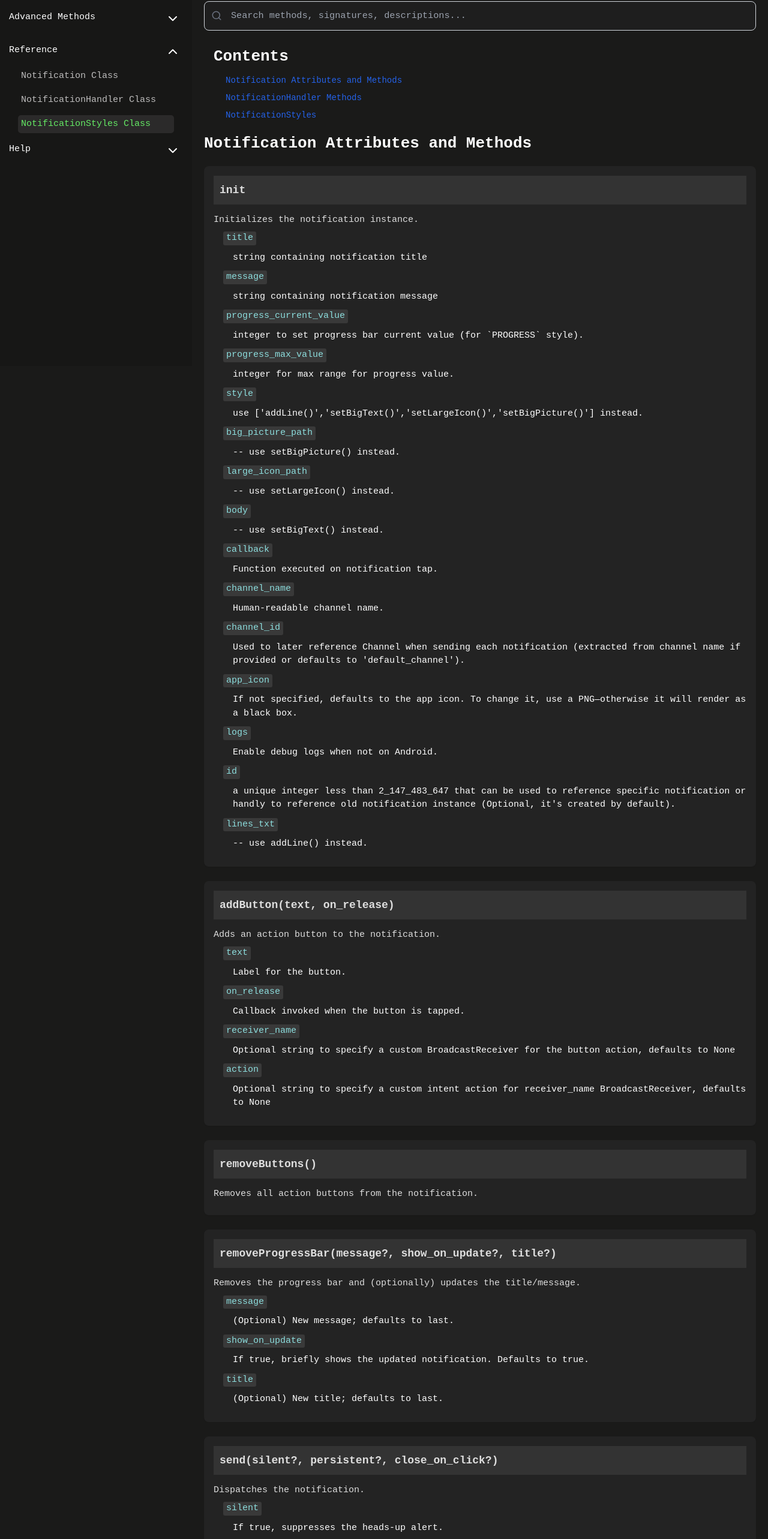
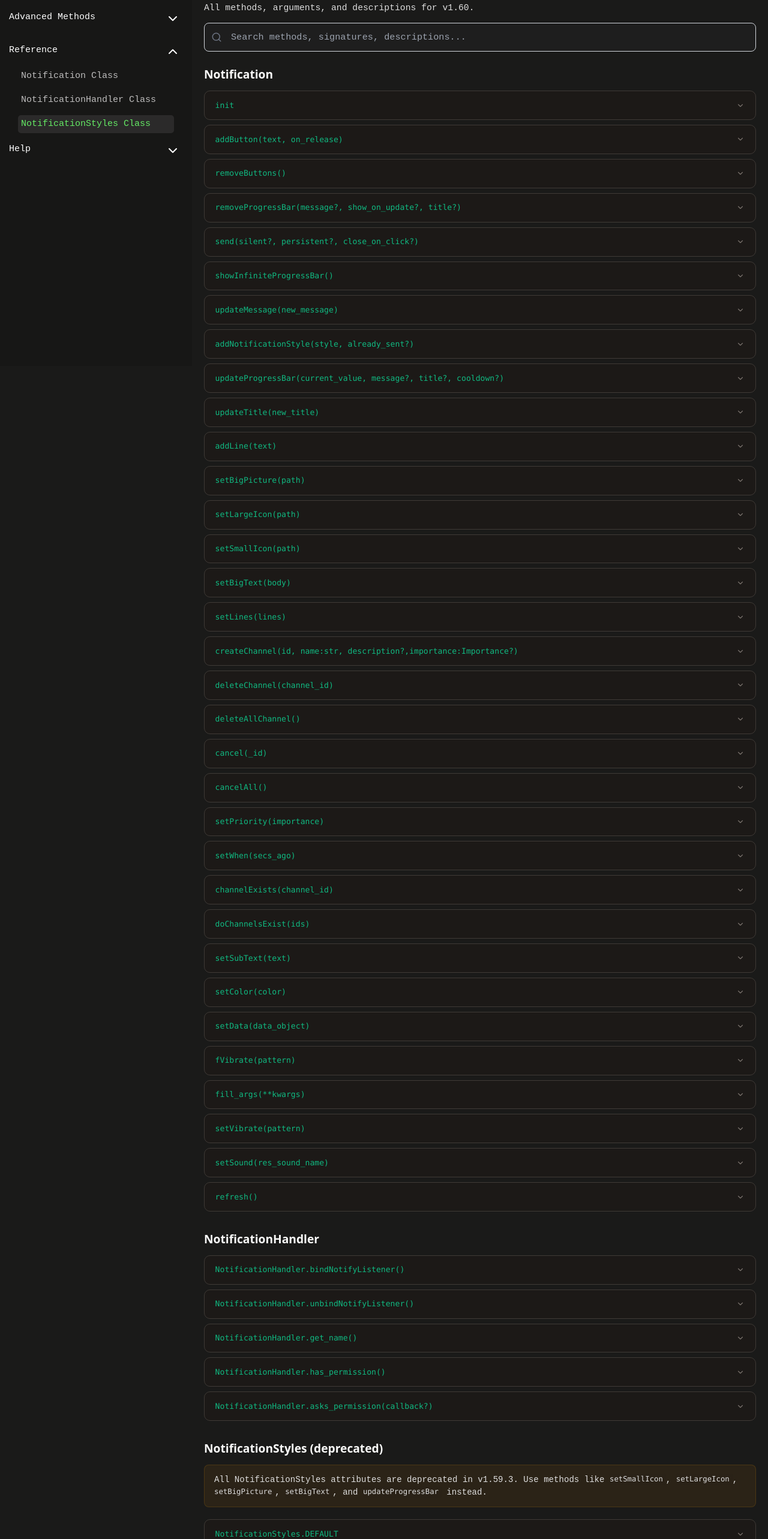
Before and after one commit to Fector101/android-notify-docs, a React (Vite) app: page /reference#notificationstyles-class in a window 1280 px wide. Shown: the part 188-2754 px from the top of the page at 60% size. Built offline with nearby package versions, Linux system fonts and the light colour scheme.

Commit message:
Update installation section layout and enhance styling for better visibility

```diff
--- a/src/assets/css/referencepage.css
+++ b/src/assets/css/referencepage.css
@@ -286,4 +286,157 @@ dd {
     }
 }
 
-/* .reference-page  */
+/* ═══ API Reference Accordion ═══ */
+.ref-section {
+    margin-bottom: 2rem;
+    outline: none;
+}
+
+.ref-section-title {
+    font-family: 'Space Grotesk', system-ui, sans-serif;
+    font-size: 1.2rem;
+    font-weight: 600;
+    color: #fafaf9;
+    margin-bottom: 0.75rem;
+}
+
+.api-grid {
+    display: flex;
+    flex-direction: column;
+    gap: 0.5rem;
+}
+
+.api-card {
+    background: #1c1917;
+    border: 1px solid #3f3a36;
+    border-radius: 10px;
+    overflow: hidden;
+    transition: border-color 0.2s;
+}
+
+.api-card:hover {
+    border-color: #78716c;
+}
+
+.api-head {
+    display: flex;
+    align-items: center;
+    gap: 0.75rem;
+    padding: 0.85rem 1.1rem;
+    cursor: pointer;
+    user-select: none;
+}
+
+.api-head:hover {
+    background: rgba(255,255,255,0.02);
+}
+
+.api-sig {
+    font-family: 'Fira Code', Consolas, monospace;
+    font-size: 0.82rem;
+    font-weight: 500;
+    color: #10b981;
+}
+
+.api-chevron {
+    margin-left: auto;
+    color: #78716c;
+    transition: transform 0.2s;
+    flex-shrink: 0;
+}
+
+.api-card.open .api-chevron {
+    transform: rotate(180deg);
+}
+
+.api-body {
+    max-height: 0;
+    overflow: hidden;
+    transition: max-height 0.3s ease;
+}
+
+.api-card.open .api-body {
+    max-height: 600px;
+}
+
+.api-inner {
+    padding: 0 1.1rem 1rem;
+}
+
+.api-desc {
+    color: #a8a29e;
+    font-size: 0.88rem;
+    margin-bottom: 0.6rem;
+}
+
+.api-args {
+    padding-left: 0.5rem;
+}
+
+.api-args dt {
+    font-family: 'Fira Code', Consolas, monospace;
+    font-size: 0.78rem;
+    color: #fafaf9;
+    font-weight: 500;
+    background: none;
+    padding: 0;
+    width: auto;
+    border-radius: 0;
+    margin-block: 3px;
+}
+
+.api-args dd {
+    font-size: 0.82rem;
+    color: #78716c;
+    margin-bottom: 0.35rem;
+    margin-left: 0.5rem;
+}
+
+.ref-note {
+    background: rgba(16,185,129,0.08);
+    border: 1px solid rgba(16,185,129,0.15);
+    border-radius: 8px;
+    padding: 0.85rem 1rem;
+    margin-bottom: 1.25rem;
+    color: #a8a29e;
+    font-size: 0.88rem;
+}
+
+.ref-note strong {
+    color: #10b981;
+}
+
+.ref-note.warn {
+    background: rgba(245,158,11,0.08);
+    border-color: rgba(245,158,11,0.15);
+}
+
+.ref-note.warn strong {
+    color: #f59e0b;
+}
+
+@media screen and (max-width:500px) {
+    .api-head {
+        padding: 0.7rem 0.9rem;
+    }
+
+    .api-sig {
+        font-size: 0.72rem;
+    }
+
+    .api-inner {
+        padding: 0 0.9rem 0.85rem;
+    }
+
+    .api-desc {
+        font-size: 0.82rem;
+    }
+
+    .api-args dt {
+        font-size: 0.72rem;
+    }
+
+    .api-args dd {
+        font-size: 0.76rem;
+    }
+}
--- a/src/pages/ReferencePage.tsx
+++ b/src/pages/ReferencePage.tsx
@@ -1,22 +1,17 @@
 import { useState } from "react";
 import "../assets/css/referencepage.css";
-import { Search, ChevronLeft, ChevronRight } from "lucide-react";
-import { nanoid } from "nanoid";
-import { Link } from "react-router";
-import { InlineCode } from "../ui/CodeBlock/CodeBlock";
-import { Iversion, NotificationMethods } from "../assets/js/mytypes";
+import { Search, ChevronLeft, ChevronRight, ChevronDown } from "lucide-react";
+import { Iversion } from "../assets/js/mytypes";
 import { isLegacyVersion } from "../assets/js/helper";
 
 import { VERSION_MAP } from "./versions-data/index";
 import { ScrollToSection } from "../ui/ScrollAssist";
+import { Link } from "react-router";
 
-function matchesSearch(query: string, ...fields: any[]): boolean {
+function matchesSearch(query: string, ...fields: (string | undefined)[]): boolean {
   if (!query) return true;
   const q = query.toLowerCase();
-  return fields.some(f => {
-    if (typeof f === "string") return f.toLowerCase().includes(q);
-    return false;
-  });
+  return fields.some(f => typeof f === "string" && f.toLowerCase().includes(q));
 }
 
 function itemMatchesSearch(query: string, item: any, key?: string): boolean {
@@ -24,42 +19,23 @@ function itemMatchesSearch(query: string, item: any, key?: string): boolean {
   const desc = typeof item.description === "string" ? item.description : "";
   if (matchesSearch(query, key, item.signature, desc)) return true;
   if (item.args?.length) {
-    return item.args.some((a: any) =>
-      matchesSearch(query, a.name, a.desc)
-    );
+    return item.args.some((a: any) => matchesSearch(query, a.name, a.desc));
   }
   return false;
 }
 
-function MethodCard({method, fallback }: { method: any; fallback?: string }) {
-  const class_name = fallback? fallback+" ref-code": "ref-code"
-  return (<div className="bg-gray-50 p-4 rounded-lg shadow-sm transition">
-    <p className={class_name}>{method.signature || fallback}</p>
-    <p className="paragraph mb-2 text-gray-700">{method.description}</p>
-
-    {method.args && method.args.length > 0 && (
-      <dl className="pl-4 space-y-1">
-        {method.args.map(({ name, desc }: { name: string; desc: string }) => (
-          <div key={nanoid()}>
-            <dt>{name}</dt>
-            <dd>{desc}</dd>
-          </div>
-        ))}
-      </dl>
-    )}
-  </div>
-);
-}
 export default function ReferencePage({ version }: { version: Iversion }) {
   const data = VERSION_MAP[version];
-  const NOTIFICATION_METHODS: NotificationMethods =
-    data?.NOTIFICATION_METHODS || {};
+  const NOTIFICATION_METHODS = data?.NOTIFICATION_METHODS || {};
   const [searchQuery, setSearchQuery] = useState("");
+  const [openCards, setOpenCards] = useState<Record<string, boolean>>({});
+
+  const toggle = (key: string) => setOpenCards(p => ({ ...p, [key]: !p[key] }));
 
   const notificationEntries = Object.entries(NOTIFICATION_METHODS).filter(
     ([key, m]) => itemMatchesSearch(searchQuery, m, key)
   );
-  const handlerMethods = (data?.HANDLER_METHODS || []).filter((m) =>
+  const handlerMethods = (data?.HANDLER_METHODS || []).filter((m: any) =>
     itemMatchesSearch(searchQuery, m, m.id)
   );
   const styleEntries = data?.STYLE_ATTRIBUTES
@@ -71,24 +47,18 @@ export default function ReferencePage({ version }: { version: Iversion }) {
   const totalMethods =
     Object.keys(NOTIFICATION_METHODS).length +
     (data?.HANDLER_METHODS?.length || 0) +
-    (data?.STYLE_ATTRIBUTES
-      ? Object.keys(data.STYLE_ATTRIBUTES).length
-      : 0);
-
-  const matchedCount =
-    notificationEntries.length +
-    handlerMethods.length +
-    styleEntries.length;
-
+    (data?.STYLE_ATTRIBUTES ? Object.keys(data.STYLE_ATTRIBUTES).length : 0);
+  const matchedCount = notificationEntries.length + handlerMethods.length + styleEntries.length;
   const hasResults = matchedCount > 0;
 
   return (
     <div className="page main-page reference-page">
-      <ScrollToSection/>
+      <ScrollToSection />
       <h2>Reference</h2>
       <hr />
 
-      {/* Search */}
+      <p className="intro-text">All methods, arguments, and descriptions for v{version}.</p>
+
       <div className="ref-search-wrapper">
         <Search className="ref-search-icon" size={18} />
         <input
@@ -99,10 +69,7 @@ export default function ReferencePage({ version }: { version: Iversion }) {
           onChange={(e) => setSearchQuery(e.target.value)}
         />
         {searchQuery && (
-          <button
-            className="ref-search-clear"
-            onClick={() => setSearchQuery("")}
-          >
+          <button className="ref-search-clear" onClick={() => setSearchQuery("")}>
             &times;
           </button>
         )}
@@ -122,123 +89,123 @@ export default function ReferencePage({ version }: { version: Iversion }) {
         </div>
       )}
 
-      {/* Table of Contents */}
-      {hasResults && (<>
-      <nav className="border-l-4 border-blue-600 pl-4">
-        <h2 className="font-semibold mb-2">Contents</h2>
-        <ul className="inner-section-2 space-y-1 text-sm">
-          <li>
-            <a href="#notification-class" className="text-blue-600 hover:underline">
-              Notification Attributes and Methods
-            </a>
-          </li>
-          <li>
-            <a
-              href="#notificationhandler-class"
-              className="text-blue-600 hover:underline"
-            >
-              NotificationHandler Methods
-            </a>
-          </li>
-          <li>
-            <a href="#notificationstyles-class" className="text-blue-600 hover:underline">
-              NotificationStyles
-            </a>
-          </li>
-        </ul>
-      </nav>
+      {hasResults && (
+        <>
+          {version === "1.59" && (
+            <div className="ref-note">
+              <strong>v1.59 note:</strong> Methods were introduced to free up <code>__init__</code> kwargs and replace direct style usage.
+            </div>
+          )}
 
-      {/* v1.59 helper note */}
-      {version === "1.59" && (
-        <section className="side-note">
-          <h2>For v1.59</h2>
-          <p className="paragraph">
-            Methods were introduced to free up <InlineCode code="__init__" /> kwargs
-            and replace direct style usage.
-          </p>
+          {notificationEntries.length > 0 && (
+            <section id="notification-class" className="ref-section" tabIndex={0}>
+              <h3 className="ref-section-title">Notification</h3>
+              <div className="api-grid">
+                {notificationEntries.map(([key, m]: [string, any]) => {
+                  const cls = "api-card" + (openCards[key] ? " open" : "");
+                  return (
+                    <div key={key} className={cls}>
+                      <div className="api-head" onClick={() => toggle(key)}>
+                        <span className="api-sig">{m.signature || key}</span>
+                        <ChevronDown size={14} className="api-chevron" />
+                      </div>
+                      <div className="api-body">
+                        <div className="api-inner">
+                          <p className="api-desc">{m.description}</p>
+                          {m.args && m.args.length > 0 && (
+                            <dl className="api-args">
+                              {m.args.map((a: any) => (
+                                <div key={a.name}><dt>{a.name}</dt><dd>{a.desc}</dd></div>
+                              ))}
+                            </dl>
+                          )}
+                        </div>
+                      </div>
+                    </div>
+                  );
+                })}
+              </div>
             </section>
           )}
 
-      {/* Notification Methods */}
-      {notificationEntries.length > 0 && (
-      <section
-        id="notification-class"
-        className="space-y-6 page-section"
-        tabIndex={0}
-      >
-        <h2 className="text-xl font-bold">
-          Notification Attributes and Methods
-        </h2>
-
-        {notificationEntries.map(([key, m]) => (
-          <MethodCard key={key} method={m} fallback={key}/>
+          {handlerMethods.length > 0 && (
+            <section id="notificationhandler-class" className="ref-section" tabIndex={0}>
+              <h3 className="ref-section-title">NotificationHandler</h3>
+              <div className="api-grid">
+                {handlerMethods.map((m: any) => {
+                  const cls = "api-card" + (openCards[m.id] ? " open" : "");
+                  return (
+                    <div key={m.id} className={cls}>
+                      <div className="api-head" onClick={() => toggle(m.id)}>
+                        <span className="api-sig">{m.signature}</span>
+                        <ChevronDown size={14} className="api-chevron" />
+                      </div>
+                      <div className="api-body">
+                        <div className="api-inner">
+                          <p className="api-desc">{m.description}</p>
+                          {m.args && m.args.length > 0 && (
+                            <dl className="api-args">
+                              {m.args.map((a: any) => (
+                                <div key={a.name}><dt>{a.name}</dt><dd>{a.desc}</dd></div>
                               ))}
+                            </dl>
+                          )}
+                        </div>
+                      </div>
+                    </div>
+                  );
+                })}
+              </div>
             </section>
           )}
 
-      {/* Handler Methods */}
-      {handlerMethods.length > 0 && (
-      <section
-        id="notificationhandler-class"
-        className="space-y-6 page-section"
-        tabIndex={0}
-      >
-        <h2 className="text-xl font-bold">NotificationHandler Methods</h2>
-
-        {handlerMethods.map((m) => (
-          <MethodCard key={nanoid()} method={m} />
-        ))}
-      </section>
+          {styleEntries.length > 0 && (
+            <section id="notificationstyles-class" className="ref-section" tabIndex={0}>
+              <h3 className="ref-section-title">
+                {isLegacyVersion(version)
+                  ? "NotificationStyles Attributes"
+                  : "NotificationStyles (deprecated)"}
+              </h3>
+              {!isLegacyVersion(version) && (
+                <p className="ref-note warn" style={{ marginTop: 0 }}>
+                  All NotificationStyles attributes are deprecated in v1.59.3. Use methods like <code>setSmallIcon</code>, <code>setLargeIcon</code>, <code>setBigPicture</code>, <code>setBigText</code>, and <code>updateProgressBar</code> instead.
+                </p>
               )}
-
-      {/* Styles */}
-      {styleEntries.length > 0 && (
-      <section
-        id="notificationstyles-class"
-        className="space-y-6 page-section"
-        tabIndex={0}
-      >
-        {isLegacyVersion(version) ? (
-          <h2 className="text-xl font-bold">
-            NotificationStyles attributes for Safely Adding Styles
-          </h2>
-        ) : (
-          <> <h2 className="text-xl font-bold">NotificationStyles</h2> <p className="paragraph"> All NotificationStyles attributes are <InlineCode className="yellow" code="deprecated in v1.59.3" />  they were transformed to methods for better usability and to free up __init__ kwargs. </p> <p>The New Methods Are: <InlineCode className="green" code='setSmallIcon' />, <InlineCode className="green" code='setLargeIcon' />, <InlineCode className="green" code='setBigPicture' />, <InlineCode className="green" code='setBigText' /> and <InlineCode className="green" code='updateProgressBar'/> work to safely add styles without worrying about overwriting other styles or kwargs. </p> </>
-        )}
-
-        <div className="flex flex-wrap align-items-cen justify-content-cen styles-container">
-          {styleEntries.map(([key, m]) => (
-              <div
-                key={nanoid()}
-                className="bg-gray-50 rounded-lg shadow-sm hover:shadow-md transition"
-              >
-                <h3 className="style-attr">
-                  <code>{m.signature || key}</code>
-                </h3>
-                <p className="text-gray-700 new-line-active">
-                  {m.description}
-                </p>
+              <div className="api-grid">
+                {styleEntries.map(([key, m]: [string, any]) => {
+                  const cls = "api-card" + (openCards[key] ? " open" : "");
+                  return (
+                    <div key={key} className={cls}>
+                      <div className="api-head" onClick={() => toggle(key)}>
+                        <span className="api-sig">{m.signature || key}</span>
+                        <ChevronDown size={14} className="api-chevron" />
                       </div>
-            ))}
+                      <div className="api-body">
+                        <div className="api-inner">
+                          <p className="api-desc">{m.description}</p>
+                        </div>
+                      </div>
+                    </div>
+                  );
+                })}
               </div>
             </section>
           )}
-      </>)}
+        </>
+      )}
 
-      {/* Navigation */}
-      <span className="flex next-page-btns-box space-between">
-        <Link className="next-page-btn" to="/advanced-methods">
+      <span className='flex next-page-btns-box space-between'>
+        <Link className='next-page-btn' to='/advanced-methods'>
           <ChevronLeft />
           <span>
-            <p className="next-txt">Previous</p>
-            <p className="page-name">Advanced Methods</p>
+            <p className='next-txt'>Previous</p>
+            <p className='page-name'>Advanced Methods</p>
           </span>
         </Link>
-
-        <Link className="next-page-btn" to="/help">
+        <Link className='next-page-btn' to='/help'>
           <span>
-            <p className="next-txt">Next</p>
-            <p className="page-name">Help</p>
+            <p className='next-txt'>Next</p>
+            <p className='page-name'>Help</p>
           </span>
           <ChevronRight />
         </Link>
--- a/src/ui/InstallSection.tsx
+++ b/src/ui/InstallSection.tsx
@@ -22,8 +22,10 @@ export function InstallSection() {
   const [tab, setTab] = useState('pip')
   return (
     <section className="install-section">
-      <p className="install-label">Installation</p>
-      <h2>One command away</h2>
+      <h2>Installation</h2>
+                <hr />
+      {/* <p>Installation</p> */}
+      <p className="install-label">One command away</p>
       <p className="install-intro">Pick your framework and get going in seconds.</p>
       <div className="install-tabs">
         {tabs.map(t => (
--- a/src/ui/install-section.css
+++ b/src/ui/install-section.css
@@ -6,7 +6,7 @@
 
 .install-label {
   font-family: 'Sometype Mono', monospace;
-  font-size: 0.72rem;
+  font-size: 1.1rem;
   font-weight: 600;
   color: #4caf50;
   text-transform: uppercase;
@@ -17,7 +17,7 @@
 .install-section h2 {
   font-size: 1.3rem;
   font-weight: 700;
-  color: #e0e0e0;
+  /* color: #e0e0e0; */
   margin: 0 0 0.5rem 0;
   padding-bottom: 0;
   border-bottom: none;
```
Also changed, not shown: public/last-updated.txt. Lines whose indentation alone changed are shown as unchanged.
